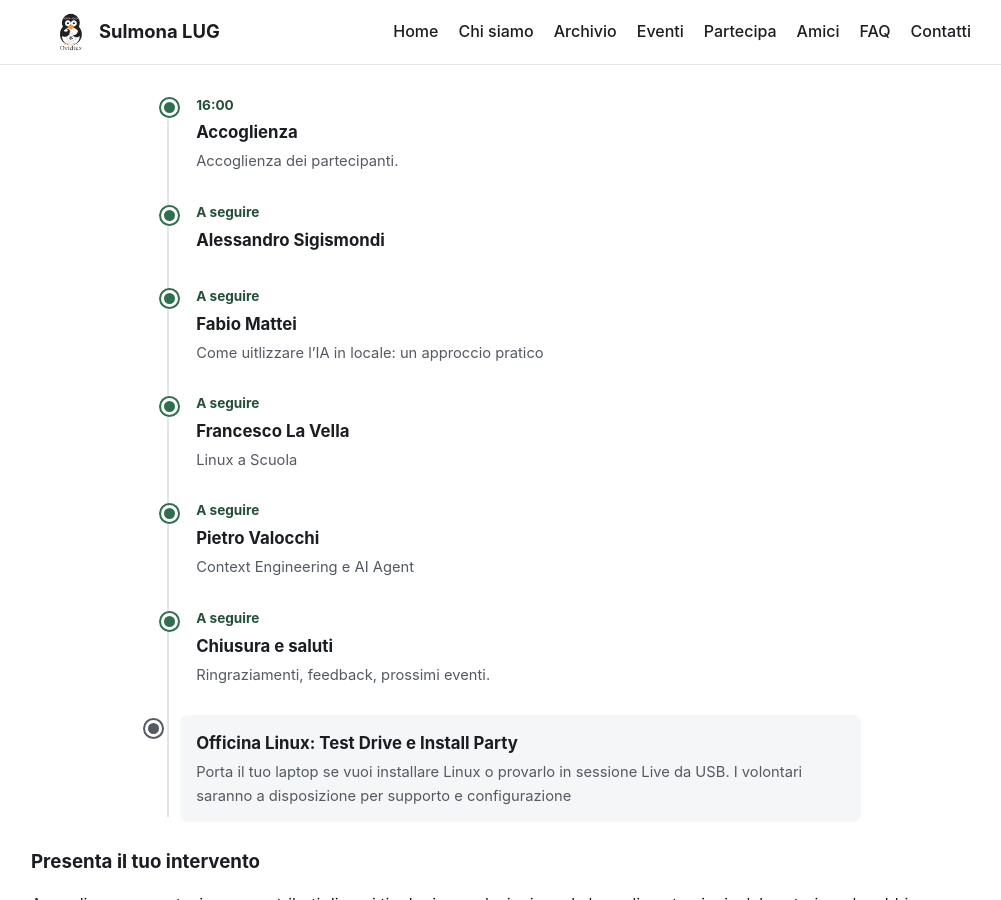
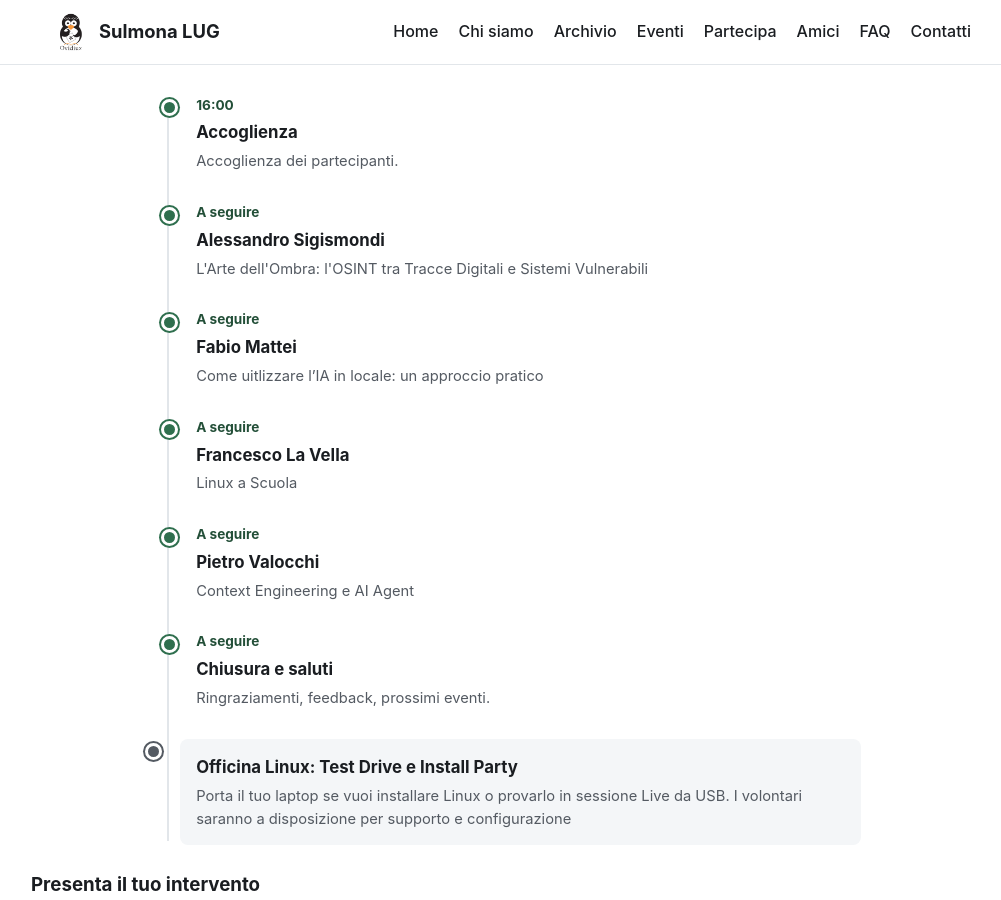
Before and after one commit to Sulmona-LUG/sulmona-lug.github.io, a Jekyll site: the page built from linux-day-2026.md, in a window 1280 px wide and 900 px high, scrolled down 993 px. Shown: the whole window, without its empty margins (129-1130 px from the left). Built offline with Jekyll 4.4.1, drawn with Linux system fonts in a browser that asks for light colours.

Commit message:
upgrade programma LD2026

```diff
--- a/linux-day-2026.md
+++ b/linux-day-2026.md
@@ -47,6 +47,7 @@ Ecco l'ordine degli interventi (in aggiornamento):
   <div class="t-item">
     <div class="t-time">A seguire</div>
     <h4>Alessandro Sigismondi</h4>
+    <p>L'Arte dell'Ombra: l'OSINT tra Tracce Digitali e Sistemi Vulnerabili</p>
   </div>
 
   <div class="t-item">
```
